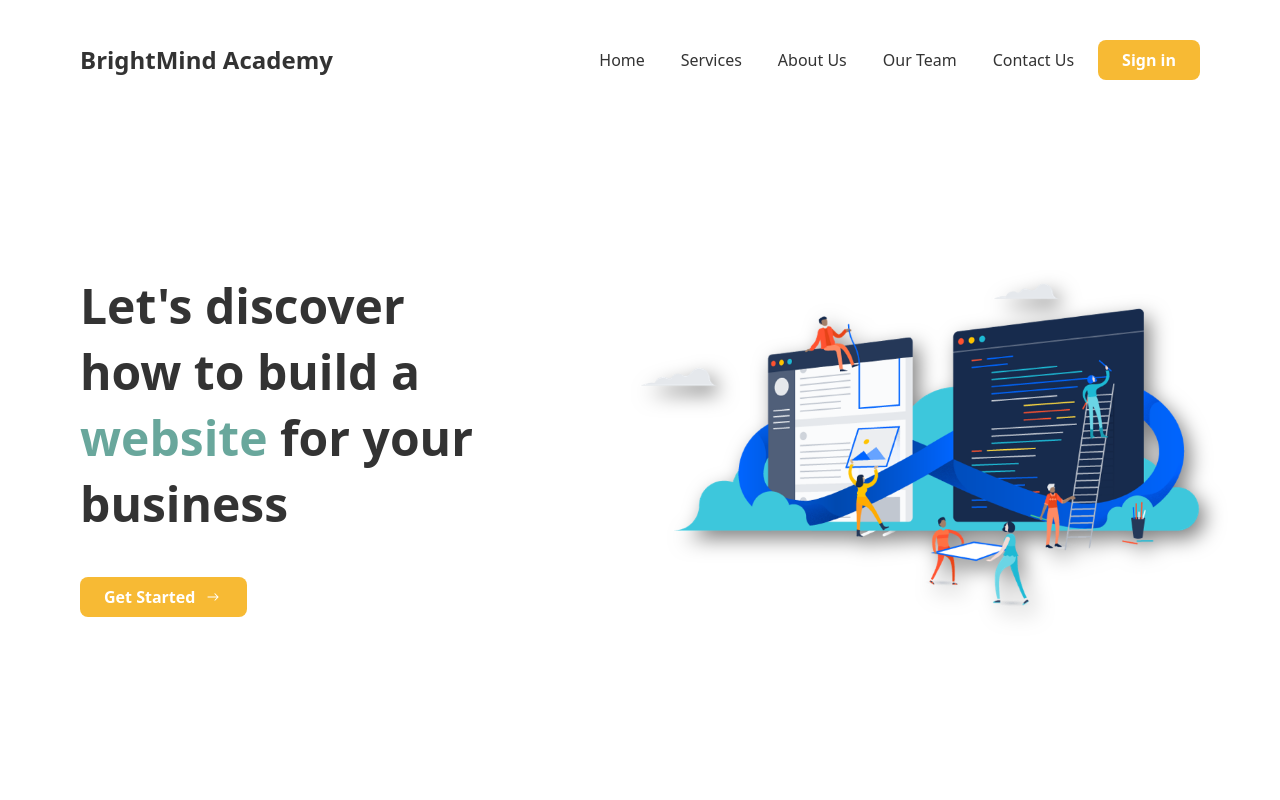
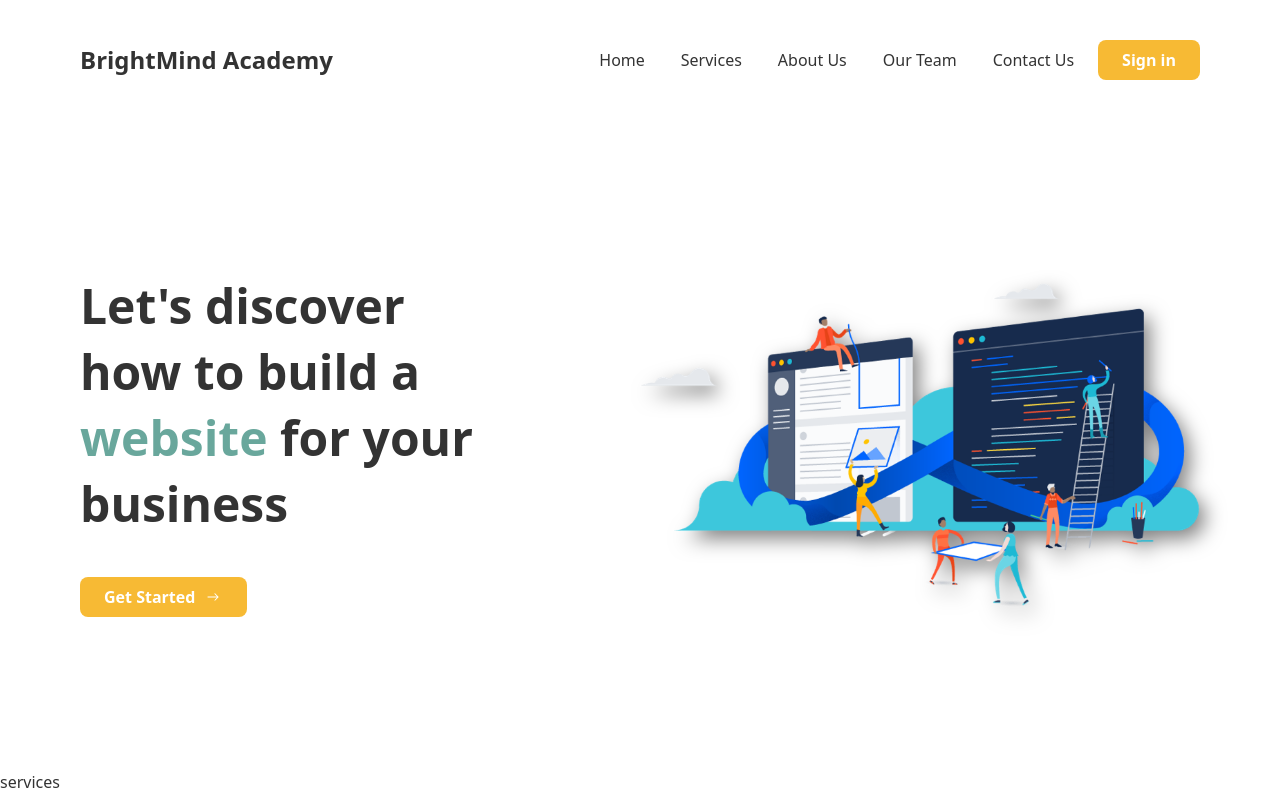
Before and after one commit to supunpramod/E-learning-Eductaion-website, a React (Vite) app: page / in a window 1280 px wide. Built offline with nearby package versions, Linux system fonts and the light colour scheme.

Commit message:
create the servises.jsx file

```diff
--- a/src/App.jsx
+++ b/src/App.jsx
@@ -1,6 +1,7 @@
 import React from 'react';
 import Navbar from './components/Navbar/Navbar';
 import Hero from './components/Hero/Hero';
+import Services from './components/Services/Services';
 
 
 
@@ -9,6 +10,7 @@
     <main className="overflow-x-hidden bg-white text-dark">
 
      <Hero/>
+     <Services/>
       </main>
   );
 };
--- /dev/null
+++ b/src/components/Services/Services.jsx
@@ -0,0 +1,11 @@
+import React from "react";
+
+const Services=()=>{
+    return(
+        <div>
+            services
+        </div>
+    )
+};
+
+export default Services;
```
